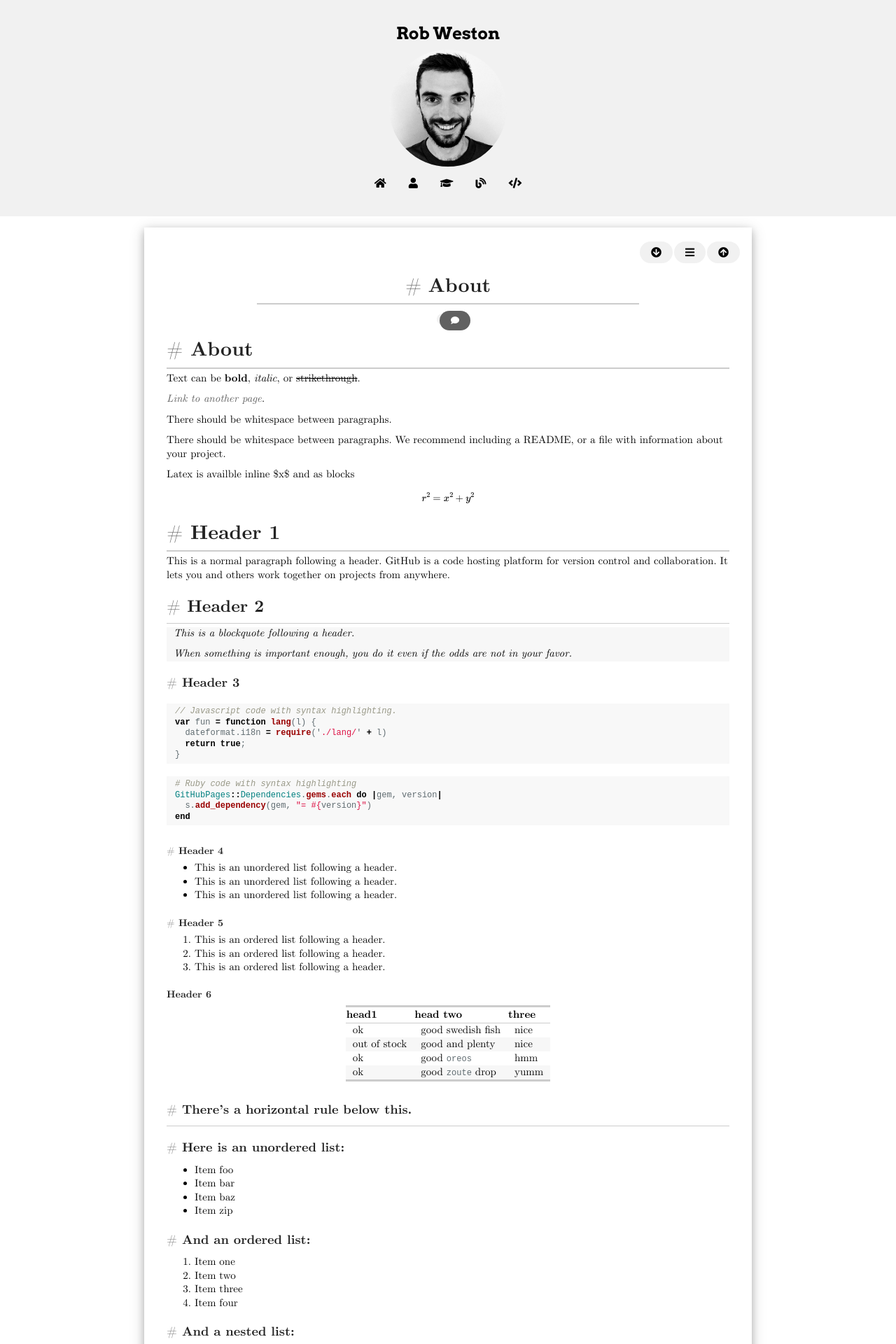
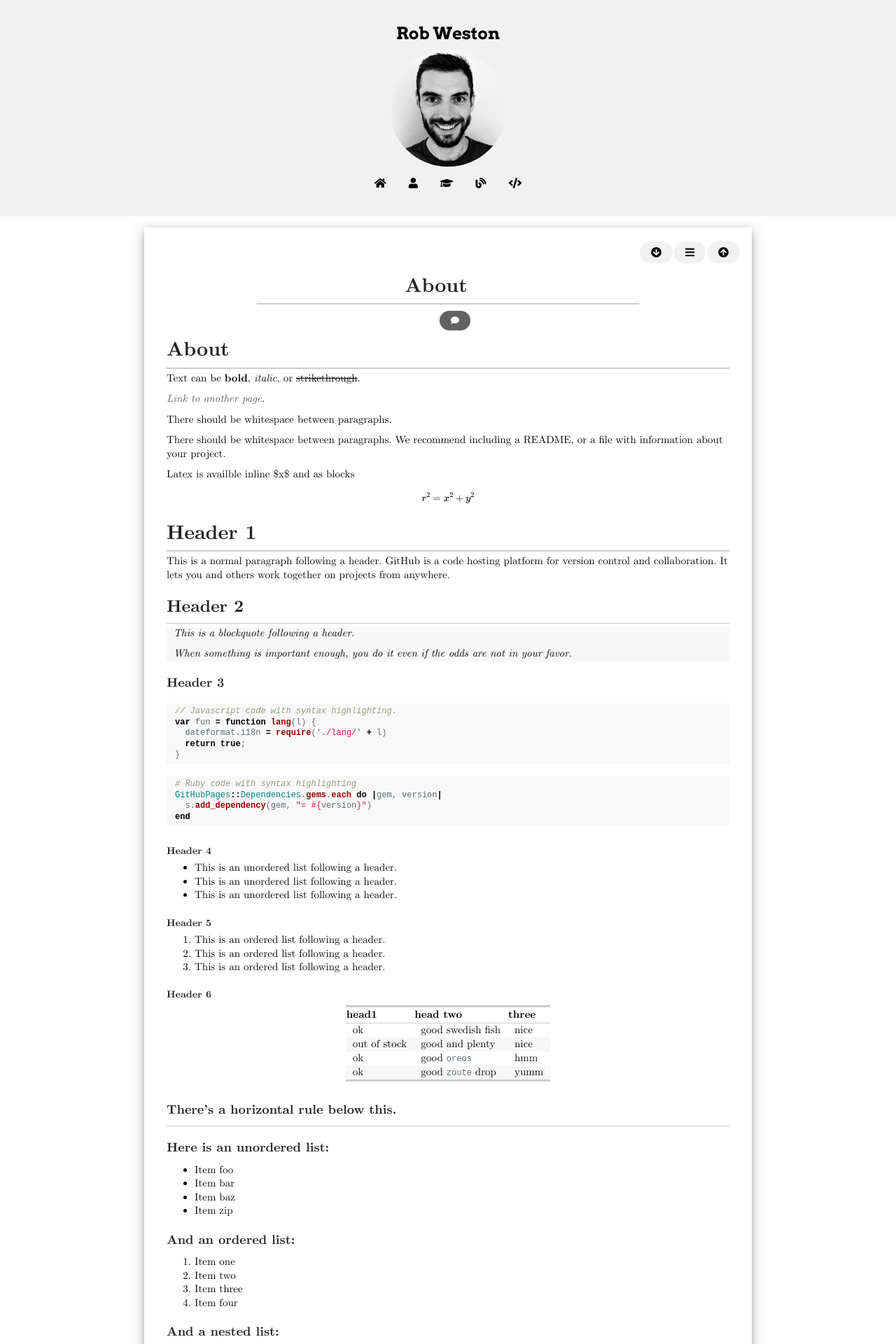
Before and after one commit to robw4/robw4.github.io, a Jekyll site: the page built from test.md, in a window 1280 px wide. Shown: the top 1920 px of the page at 70% size. Built offline with Jekyll 4.4.1, drawn with Linux system fonts in a browser that asks for light colours; some web fonts are replaced; formulas are drawn with MathJax 3; comment, search, counter and statistics services are not loaded; our own code applies the rules of GitHub Pages for plain Markdown files.

Commit message:
Removed anchors

```diff
--- a/_layouts/page.html
+++ b/_layouts/page.html
@@ -25,7 +25,7 @@ layout: default
     <div class="w3-row w3-padding-small">
         <div class="w3-col l2 m0 s0 w3-container"></div>
         <div class="w3-col l8 m0 s0">
-            <a id="__title"></a><h1 class="w3-center"><a href="#__title" class="Anchor"># </a>{{ page.title }}</h1>
+            <a id="__title"></a><h1 class="w3-center">{{ page.title }} <a href="#__title" class="Anchor">#</a></h1>
             <div>
                 <div class="outer-center">
                     <div class="inner-center w3-round-large w3-padding">
@@ -81,7 +81,7 @@ layout: default
         {% assign use_numbers = site.numbered %}
     {% endif %}
     <div class="w3-container w3-padding-small{% if use_numbers %} numbered{% endif %}">
-        {% include anchor_headings.html html=content anchorBody="#" h_max=5 anchorClass="anchor" beforeHeading=true%}
+        {% include anchor_headings.html html=content anchorBody="#" h_max=5 anchorClass="anchor"%}
     </div>
 </div>
 </div>
--- a/_sass/custom-style.scss
+++ b/_sass/custom-style.scss
@@ -369,7 +369,7 @@ iframe{
 
 .anchor {
   font-style: normal;
-  //visibility: hidden;
+  visibility: hidden;
 }
 
 // ###########################
```
